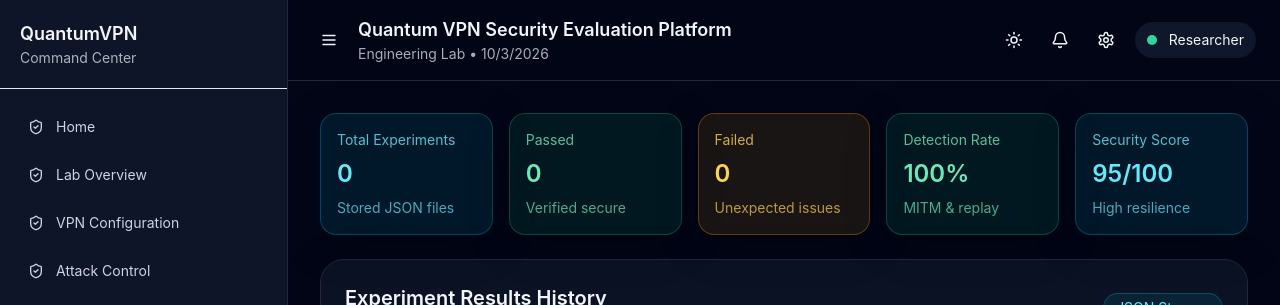
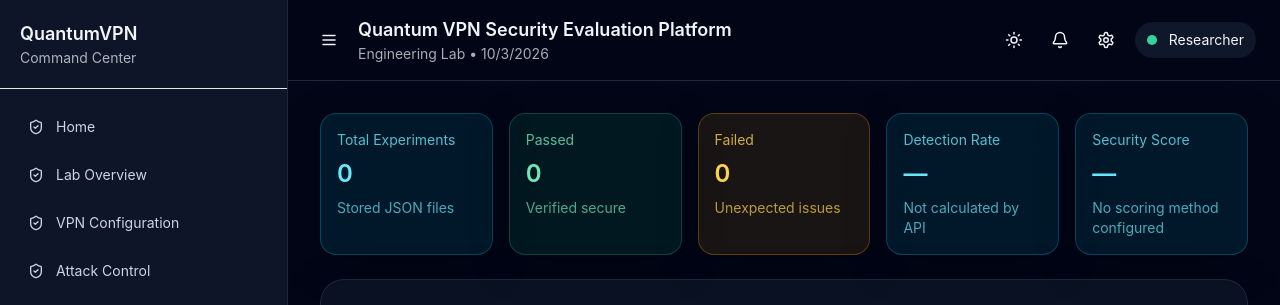
Before and after one commit to basavaprabhu0504/dashboard-main.zip, a React (Vite) app in the folder Dashboard-main/: page /results in a window 1280 px wide. Shown: the top 305 px of the page. Built offline with nearby package versions, Linux system fonts and the light colour scheme; no server answers; the HTML template or start-up script is replaced by a standard one.

Commit message:
fix(results): display neutral indicators for uncalculated metrics

```diff
--- a/Dashboard-main/src/pages/Results.jsx
+++ b/Dashboard-main/src/pages/Results.jsx
@@ -2,6 +2,7 @@ import { motion } from 'framer-motion';
 import StatusCard from '../components/common/StatusCard';
 import BasicTable from '../components/tables/BasicTable';
 import { useResults } from '../hooks/useResults';
+
 export default function Results() {
   const { results, loading } = useResults();
 
@@ -25,8 +26,8 @@ export default function Results() {
         <StatusCard title="Total Experiments" value={totalTests.toString()} subtitle="Stored JSON files" tone="blue" />
         <StatusCard title="Passed" value={passedTests.toString()} subtitle="Verified secure" tone="green" />
         <StatusCard title="Failed" value={(totalTests - passedTests).toString()} subtitle="Unexpected issues" tone="yellow" />
-        <StatusCard title="Detection Rate" value="100%" subtitle="MITM & replay" tone="green" />
-        <StatusCard title="Security Score" value="95/100" subtitle="High resilience" tone="blue" />
+        <StatusCard title="Detection Rate" value="—" subtitle="Not calculated by API" tone="blue" />
+        <StatusCard title="Security Score" value="—" subtitle="No scoring method configured" tone="blue" />
       </div>
 
       <div className="rounded-3xl border border-slate-800 bg-slate-900/70 p-6 shadow-panel">
```
